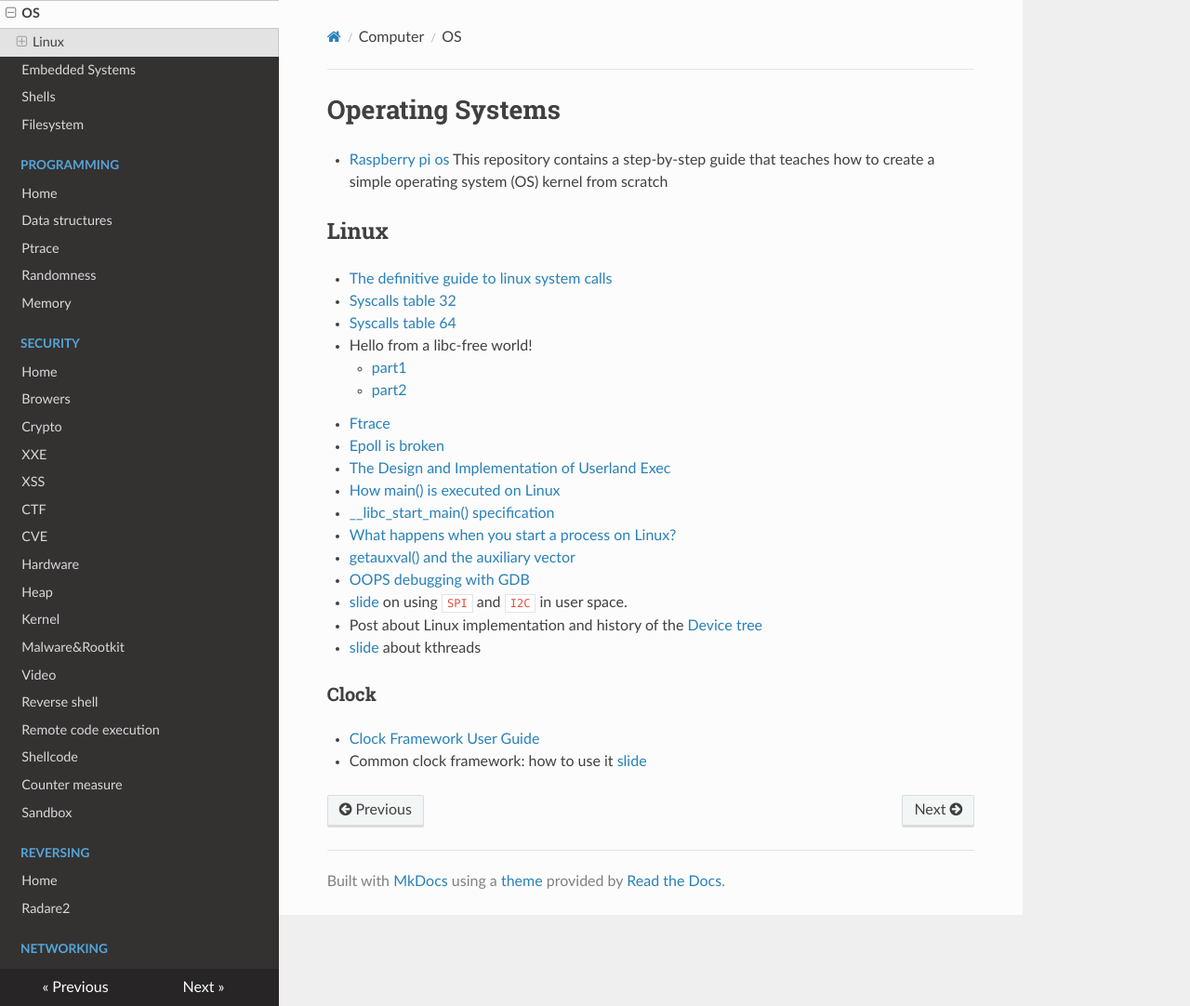
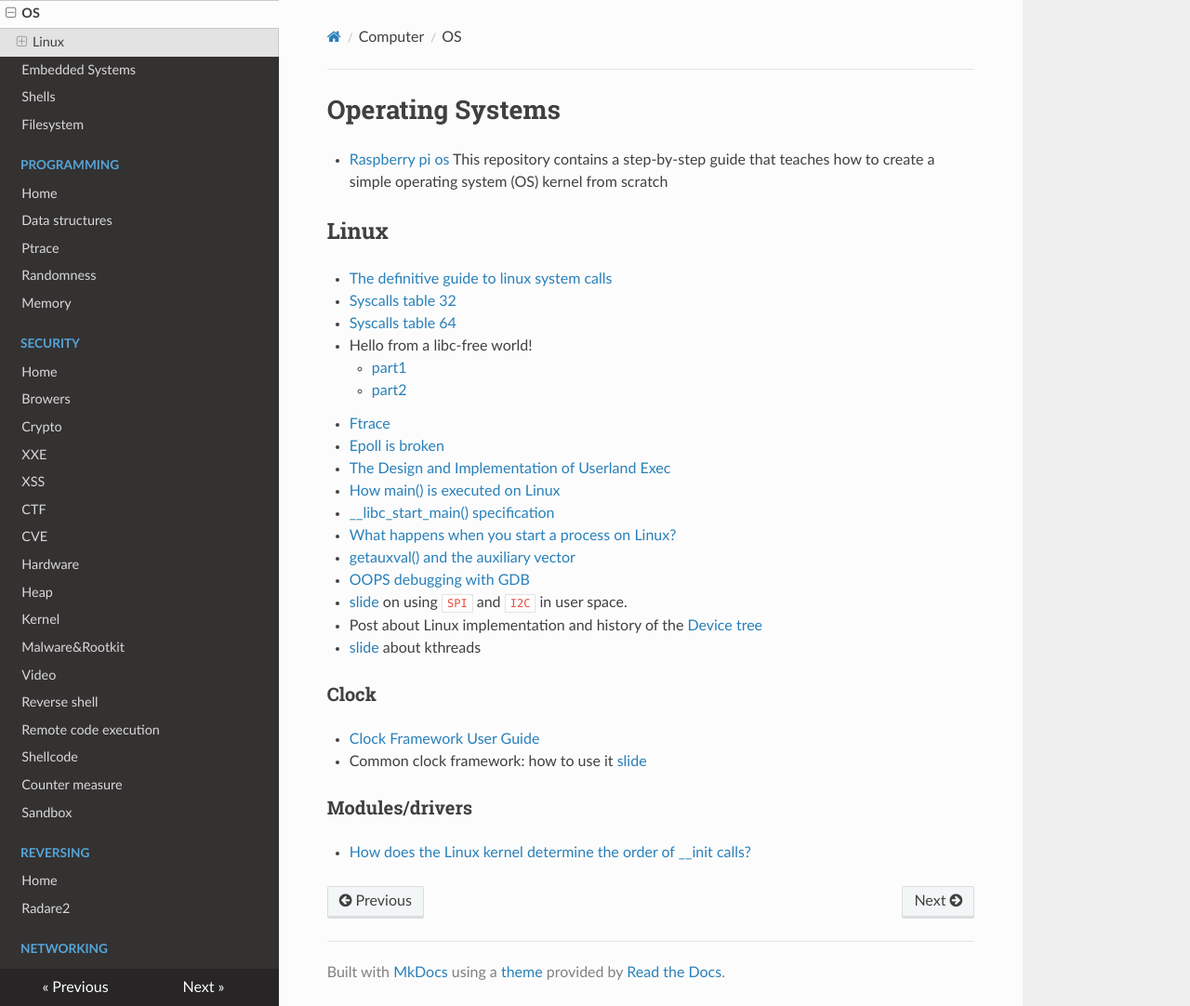
Before and after one commit to gipi/low-level, an MkDocs documentation site: the page built from docs/os/index.md, in a window 1280 px wide and 1082 px high. Shown: the whole window at 93% size. Built offline with MkDocs 1.6.1, drawn with Linux system fonts in a browser that asks for light colours; nearby versions of some CDN libraries; old or Windows-style settings are respelled for this version of MkDocs.

Commit message:
Update index.md

```diff
--- a/docs/os/index.md
+++ b/docs/os/index.md
@@ -26,3 +26,7 @@
 
  - [Clock Framework User Guide](http://processors.wiki.ti.com/index.php/Clock_Framework_User_Guide)
  - Common clock framework: how to use it [slide](https://elinux.org/images/b/b8/Elc2013_Clement.pdf)
+
+### Modules/drivers
+
+ - [How does the Linux kernel determine the order of __init calls?](https://stackoverflow.com/questions/10540008/how-does-the-linux-kernel-determine-the-order-of-init-calls/)
```
